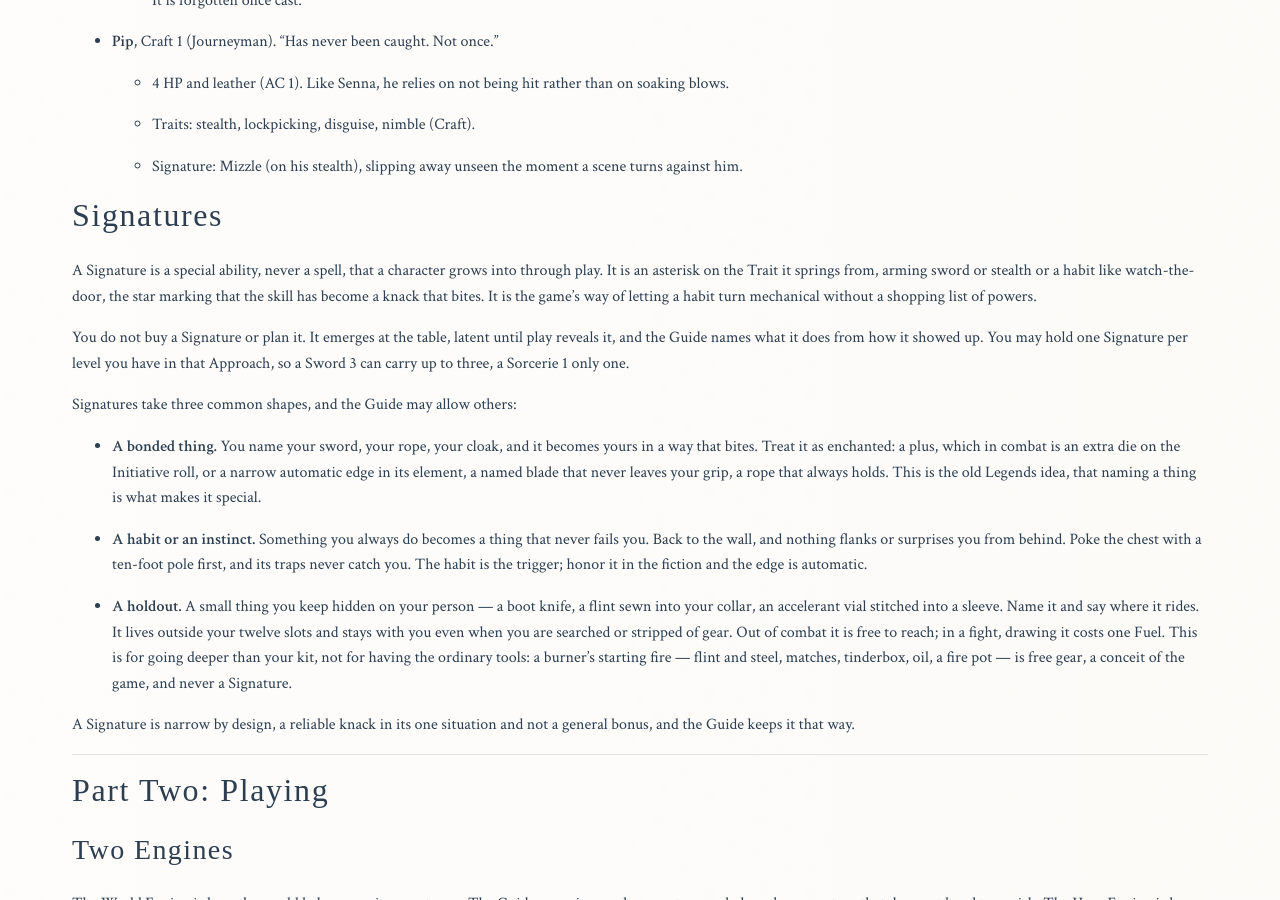
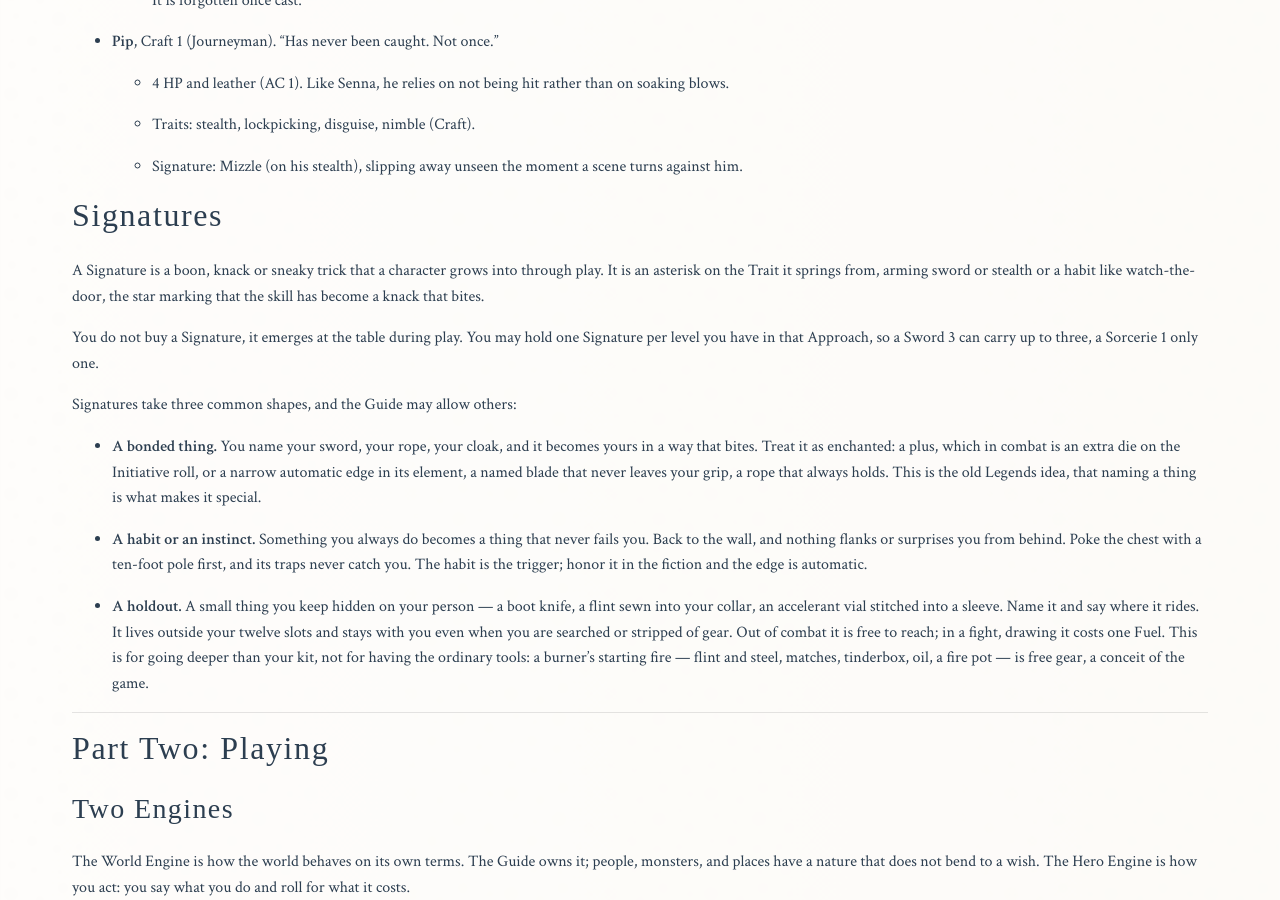
Before and after one commit to paulabrams/burners, a Jekyll site: the page built from burners-adventure-game.md, in a window 1280 px wide and 900 px high, scrolled down 9817 px. Built offline with Jekyll 4.4.1, drawn with Linux system fonts in a browser that asks for light colours; some web fonts are replaced.

Commit message:
holdout: drop recursive \"never a Signature\" clause
Co-Authored-By: Claude Opus 4.8 <noreply@anthropic.com>

```diff
--- a/burners-adventure-game.md
+++ b/burners-adventure-game.md
@@ -320,9 +320,9 @@ Armor is what you wear, and it soaks on the way in, its AC coming off every blow
 
 ## Signatures
 
-A Signature is a special ability, never a spell, that a character grows into through play. It is an asterisk on the Trait it springs from, arming sword or stealth or a habit like watch-the-door, the star marking that the skill has become a knack that bites. It is the game's way of letting a habit turn mechanical without a shopping list of powers.
+A Signature is a boon, knack or sneaky trick that a character grows into through play. It is an asterisk on the Trait it springs from, arming sword or stealth or a habit like watch-the-door, the star marking that the skill has become a knack that bites.
 
-You do not buy a Signature or plan it. It emerges at the table, latent until play reveals it, and the Guide names what it does from how it showed up. You may hold one Signature per level you have in that Approach, so a Sword 3 can carry up to three, a Sorcerie 1 only one.
+You do not buy a Signature, it emerges at the table during play. You may hold one Signature per level you have in that Approach, so a Sword 3 can carry up to three, a Sorcerie 1 only one.
 
 Signatures take three common shapes, and the Guide may allow others:
 
@@ -330,9 +330,7 @@ Signatures take three common shapes, and the Guide may allow others:
 
 - **A habit or an instinct.** Something you always do becomes a thing that never fails you. Back to the wall, and nothing flanks or surprises you from behind. Poke the chest with a ten-foot pole first, and its traps never catch you. The habit is the trigger; honor it in the fiction and the edge is automatic.
 
-- **A holdout.** A small thing you keep hidden on your person — a boot knife, a flint sewn into your collar, an accelerant vial stitched into a sleeve. Name it and say where it rides. It lives outside your twelve slots and stays with you even when you are searched or stripped of gear. Out of combat it is free to reach; in a fight, drawing it costs one Fuel. This is for going deeper than your kit, not for having the ordinary tools: a burner's starting fire — flint and steel, matches, tinderbox, oil, a fire pot — is free gear, a conceit of the game, and never a Signature.
-
-A Signature is narrow by design, a reliable knack in its one situation and not a general bonus, and the Guide keeps it that way.
+- **A holdout.** A small thing you keep hidden on your person — a boot knife, a flint sewn into your collar, an accelerant vial stitched into a sleeve. Name it and say where it rides. It lives outside your twelve slots and stays with you even when you are searched or stripped of gear. Out of combat it is free to reach; in a fight, drawing it costs one Fuel. This is for going deeper than your kit, not for having the ordinary tools: a burner's starting fire — flint and steel, matches, tinderbox, oil, a fire pot — is free gear, a conceit of the game.
 
 ---
 
```
Also changed, not shown: burners-art/x-page-061.jpg (added), burners-art/x-page-065.jpg (added), burners-art/x-page-074.jpg (added), burners-art/x-page-085.jpg (added), burners-art/x-page-098.jpg (added), burners-art/x-page-100.jpg (added), burners-art/x-page-119.jpg (added), burners-art/x-page-127.jpg (added), burners-art/x-page-128.jpg (added), burners-art/x-page-132.jpg (added).
